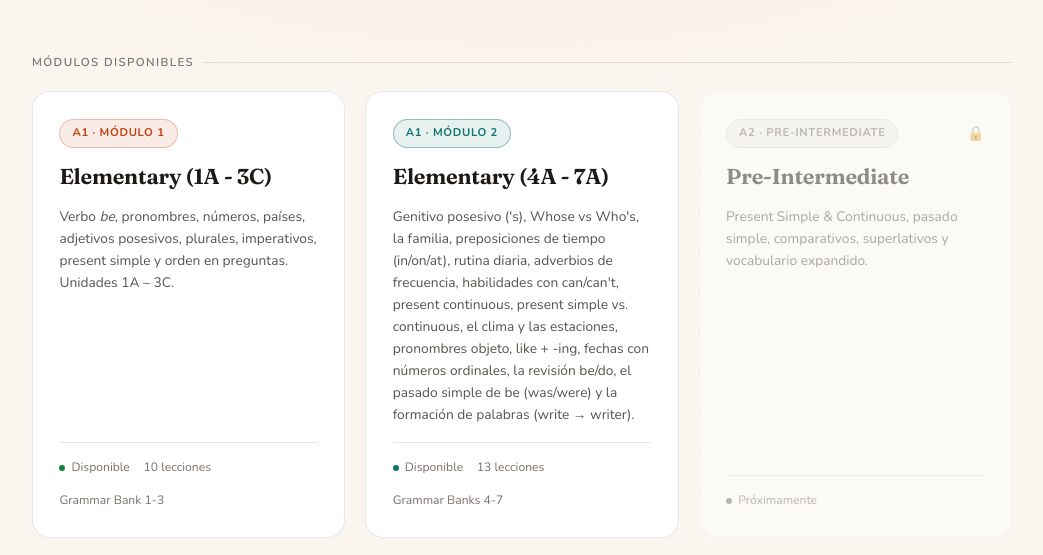
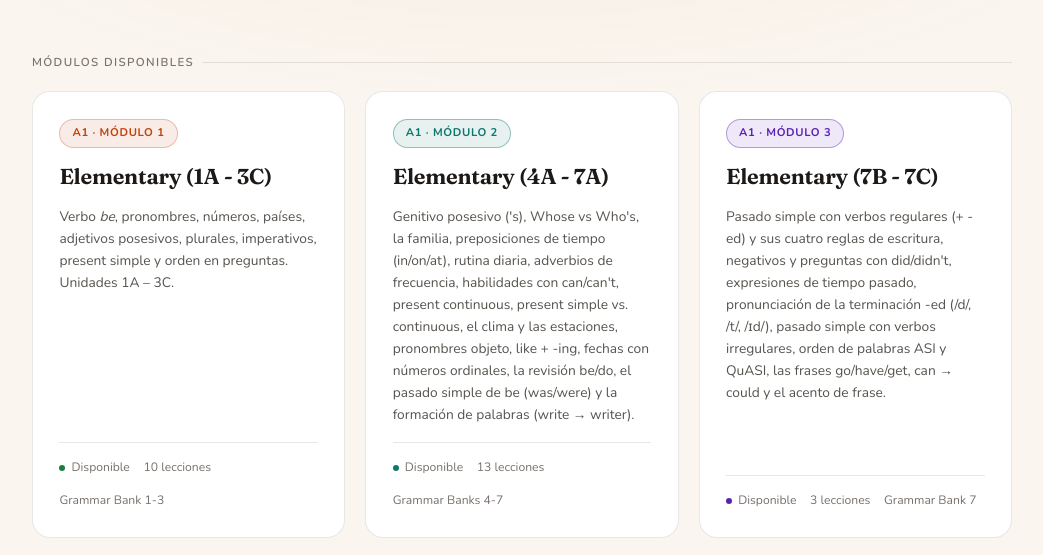
Before and after one commit to Axellesca/english-study, a plain HTML site: page index.html in a window 1280 px wide. Shown: the part 178-733 px from the top of the page, without its empty margins (118-1161 px from the left). Drawn offline with nearby package versions, Linux system fonts and the light colour scheme.

Commit message:
feat(portal): add Module 3 card, hub link and violet accent
Publica el Modulo 3 en la portada (card 'A1 - Modulo 3', Elementary 7B - 7C, 3 lecciones, Grammar Bank 7) con pill y hover propios en violeta, agrega el link al hub de A1 y las variables --accent-violet del tema compartido.

tests/structural-check.js ahora verifica los dos modulos (mismo criterio: todo data-lesson del HTML existe en su LESSONS); el Modulo 2 sigue pasando identico.

```diff
--- a/css/shared-theme.css
+++ b/css/shared-theme.css
@@ -33,6 +33,8 @@
 
   --accent-teal: #0f766e;
   --accent-teal-subtle: rgba(15, 118, 110, 0.1);
+  --accent-violet: #5b21b6;
+  --accent-violet-subtle: rgba(91, 33, 182, 0.1);
 
   --color-success: #15803d;
   --color-success-subtle: rgba(21, 128, 61, 0.1);
--- a/index.html
+++ b/index.html
@@ -166,6 +166,10 @@
       border-color: rgba(15, 118, 110, 0.45);
     }
 
+    .module-card#card-a1-mod3:hover {
+      border-color: rgba(91, 33, 182, 0.45);
+    }
+
     .module-card#card-wh-questions:hover {
       border-color: var(--accent-primary-border);
     }
@@ -205,6 +209,12 @@
       background: var(--accent-teal-subtle);
       border-color: rgba(15, 118, 110, 0.4);
       color: var(--accent-teal);
+    }
+
+    .level-pill.violet-pill {
+      background: var(--accent-violet-subtle);
+      border-color: rgba(91, 33, 182, 0.4);
+      color: var(--accent-violet);
     }
 
     .level-pill.locked-pill {
@@ -259,6 +269,10 @@
 
     .meta-dot.teal-dot {
       background: var(--accent-teal);
+    }
+
+    .meta-dot.violet-dot {
+      background: var(--accent-violet);
     }
 
     .meta-dot.inactive {
@@ -517,6 +531,20 @@
         </div>
       </a>
 
+      <!-- A1 MODULO 3 — AVAILABLE -->
+      <a href="A1/modulo3/index.html" class="module-card" id="card-a1-mod3">
+        <div class="card-top">
+          <span class="level-pill violet-pill">A1 · Módulo 3</span>
+        </div>
+        <div class="card-title">Elementary (7B - 7C)</div>
+        <p class="card-desc">Pasado simple con verbos regulares (+ -ed) y sus cuatro reglas de escritura, negativos y preguntas con did/didn't, expresiones de tiempo pasado, pronunciación de la terminación -ed (/d/, /t/, /ɪd/), pasado simple con verbos irregulares, orden de palabras ASI y QuASI, las frases go/have/get, can → could y el acento de frase.</p>
+        <div class="card-meta">
+          <span class="meta-item"><span class="meta-dot violet-dot"></span> Disponible</span>
+          <span class="meta-item">3 lecciones</span>
+          <span class="meta-item">Grammar Bank 7</span>
+        </div>
+      </a>
+
       <!-- A2 — COMING SOON -->
       <div class="module-card locked" id="card-a2">
         <div class="card-top">
```
Also changed, not shown: A1/index.html (+4 -0 lines), tests/structural-check.js (+25 -10 lines).
